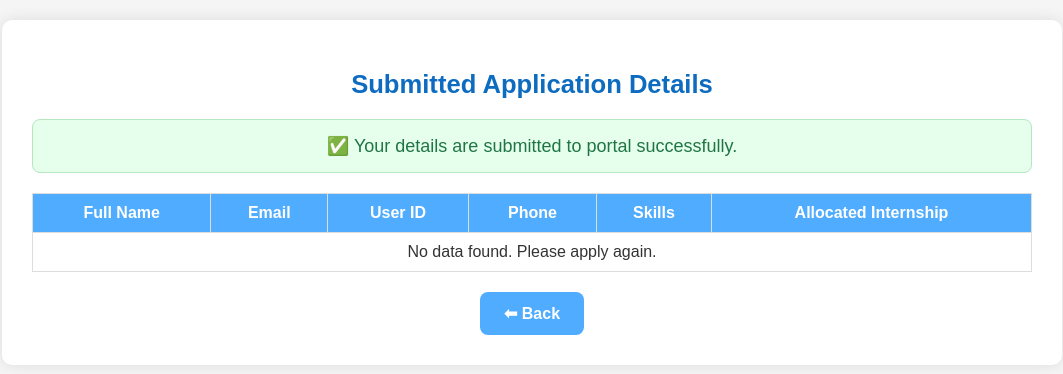
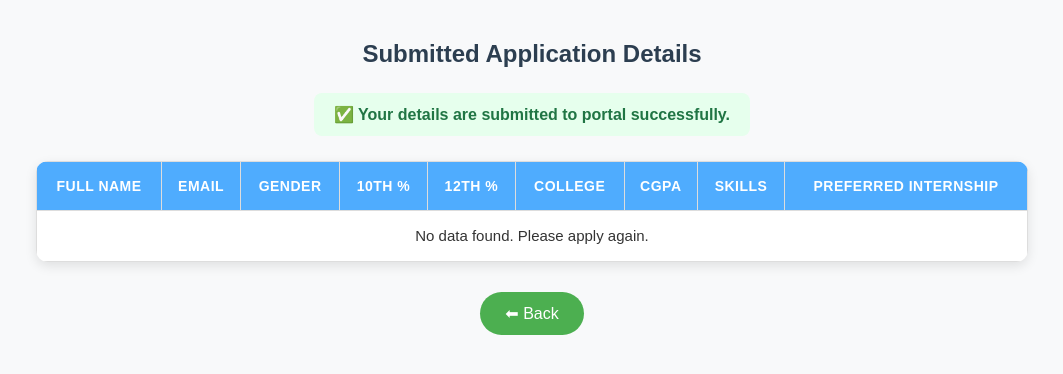
Before and after one commit to rajtiwari9/PM-NIPUN-Intership, a plain HTML site: page submitted.html in a window 1280 px wide. Shown: the whole page, without its empty margins (108-1171 px from the left). Drawn offline with Linux system fonts and the light colour scheme.

Commit message:
Update submitted.html

```diff
--- a/submitted.html
+++ b/submitted.html
@@ -2,132 +2,130 @@
 <html lang="en">
 <head>
   <meta charset="UTF-8">
-  <meta name="viewport" content="width=device-width, initial-scale=1.0">
   <title>Submitted Application</title>
-  <link rel="stylesheet" href="application.css">
+  <link rel="stylesheet" href="application.css"> <!-- 👈 agar common css hai -->
   <style>
     body {
-      font-family: Arial, sans-serif;
-      background: #f5f5f5;
+      font-family: 'Arial', Tahoma, Geneva, Verdana, sans-serif;
+      background: #f8f9fa;
+      margin: 0;
       padding: 20px;
+      text-align: center;
     }
-    .form-container {
-      max-width: 1000px;
-      margin: auto;
-      background: #fff;
-      padding: 30px;
-      border-radius: 10px;
-      box-shadow: 0 0 15px rgba(0,0,0,0.1);
+
+    h2 {
+      color: #2c3e50;
+      margin-bottom: 10px;
     }
-    h2 {
-      text-align: center;
-      margin-bottom: 20px;
-    }
+
     .success-message {
-      text-align: center;
+      display: inline-block;
       background: #e6ffed;
       color: #207544;
-      padding: 15px;
-      border: 1px solid #b4e6c1;
+      padding: 12px 20px;
+      font-size: 16px;
+      font-weight: bold;
       border-radius: 8px;
-      font-size: 18px;
-      margin-bottom: 20px;
+      margin: 15px auto 25px;
     }
+
     table {
-      width: 100%;
+      width: 80%; /* 👈 thodi chhoti */
+      margin: 0 auto 30px; /* 👈 center me */
       border-collapse: collapse;
-      margin-top: 20px;
+      background: white;
+      border-radius: 12px;
+      overflow: hidden;
+      box-shadow: 0 4px 12px rgba(0,0,0,0.1);
+      line-height: 2;
     }
-    table, th, td {
+
+    th, td {
       border: 1px solid #ddd;
+      padding: 14px;
+      text-align: center;
+      font-size: 15px;
     }
-    th, td {
-      padding: 12px;
-      text-align: left;
+
+    th {
+      background: #4CAF50;
+      color: white;
+      text-transform: uppercase;
+      font-size: 14px;
+      letter-spacing: 0.5px;
     }
-    th {
-      background: #4facfe;
-      color: #fff;
+
+    tr:nth-child(even) {
+      background-color: #f9f9f9;
     }
-    tr:nth-child(even) {
-      background: #f2f2f2;
+
+    tr:hover {
+      background-color: #f1f1f1;
     }
-    .btn-back {
-      display: inline-block;
-      background: #4facfe;
+
+    /* Back Button */
+    button {
+      background: #4CAF50;
       color: white;
-      padding: 12px 24px;
-      border-radius: 8px;
-      text-decoration: none;
-      font-weight: 600;
+      border: none;
+      padding: 12px 25px;
       font-size: 16px;
-      transition: 0.3s;
-      border: none;
+      border-radius: 30px;
       cursor: pointer;
-      margin-top: 20px;
+      transition: 0.3s ease;
     }
-    .btn-back:hover {
-      background: #00c6ff;
-    }
-    .btn-container {
-      text-align: center;
+
+    button:hover {
+      background: #388E3C;
+      transform: scale(1.05);
     }
   </style>
 </head>
 <body>
-
-  <div class="form-container">
   <h2>Submitted Application Details</h2>
-
-    <!-- Success Message -->
-    <div class="success-message">
-      ✅ Your details are submitted to portal successfully.
-    </div>
+  <p class="success-message">✅ Your details are submitted to portal successfully.</p>
 
   <table>
     <thead>
       <tr>
         <th>Full Name</th>
         <th>Email</th>
-          <th>User ID</th>
-          <th>Phone</th>
+        <th>Gender</th>
+        <th>10th %</th>
+        <th>12th %</th>
+        <th>College</th>
+        <th>CGPA</th>
         <th>Skills</th>
-          <th>Allocated Internship</th>
+        <th>Preferred Internship</th>
       </tr>
     </thead>
-      <tbody id="submittedTableBody"></tbody>
+    <tbody id="submittedData">
+      <tr><td colspan="9">No data found. Please apply again.</td></tr>
+    </tbody>
   </table>
 
-    <!-- Back Button -->
-    <div class="btn-container">
-      <a href="application.html" class="btn-back">⬅ Back</a>
-    </div>
-  </div>
+  <button onclick="window.location.href='index.html'">⬅ Back</button>
 
   <script>
-    // Fetch all submitted data from localStorage
-    const allStudents = JSON.parse(localStorage.getItem("allStudents")) || [];
-    const tableBody = document.getElementById("submittedTableBody");
+    window.onload = function() {
+      const studentData = JSON.parse(localStorage.getItem("studentData"));
 
-    if (allStudents.length > 0) {
-      allStudents.forEach(studentData => {
-        const newRow = document.createElement("tr");
-        newRow.innerHTML = `
-          <td>${studentData.fullname}</td>
+      if (studentData) {
+        document.getElementById("submittedData").innerHTML = `
+          <tr>
+            <td>${studentData.name}</td>
             <td>${studentData.email}</td>
-          <td>${studentData.userid}</td>
-          <td>${studentData.phone}</td>
+            <td>${studentData.gender}</td>
+            <td>${studentData.tenthMarks}%</td>
+            <td>${studentData.twelfthMarks}%</td>
+            <td>${studentData.college}</td>
+            <td>${studentData.cgpa}</td>
             <td>${studentData.skills}</td>
-          <td>${studentData.internship}</td>
+            <td>${studentData.preference}</td>
+          </tr>
         `;
-        tableBody.appendChild(newRow);
-      });
-    } else {
-      const newRow = document.createElement("tr");
-      newRow.innerHTML = `<td colspan="6" style="text-align:center;">No data found. Please apply again.</td>`;
-      tableBody.appendChild(newRow);
       }
+    };
   </script>
-
 </body>
 </html>
```
Lines whose indentation alone changed are shown as unchanged.
